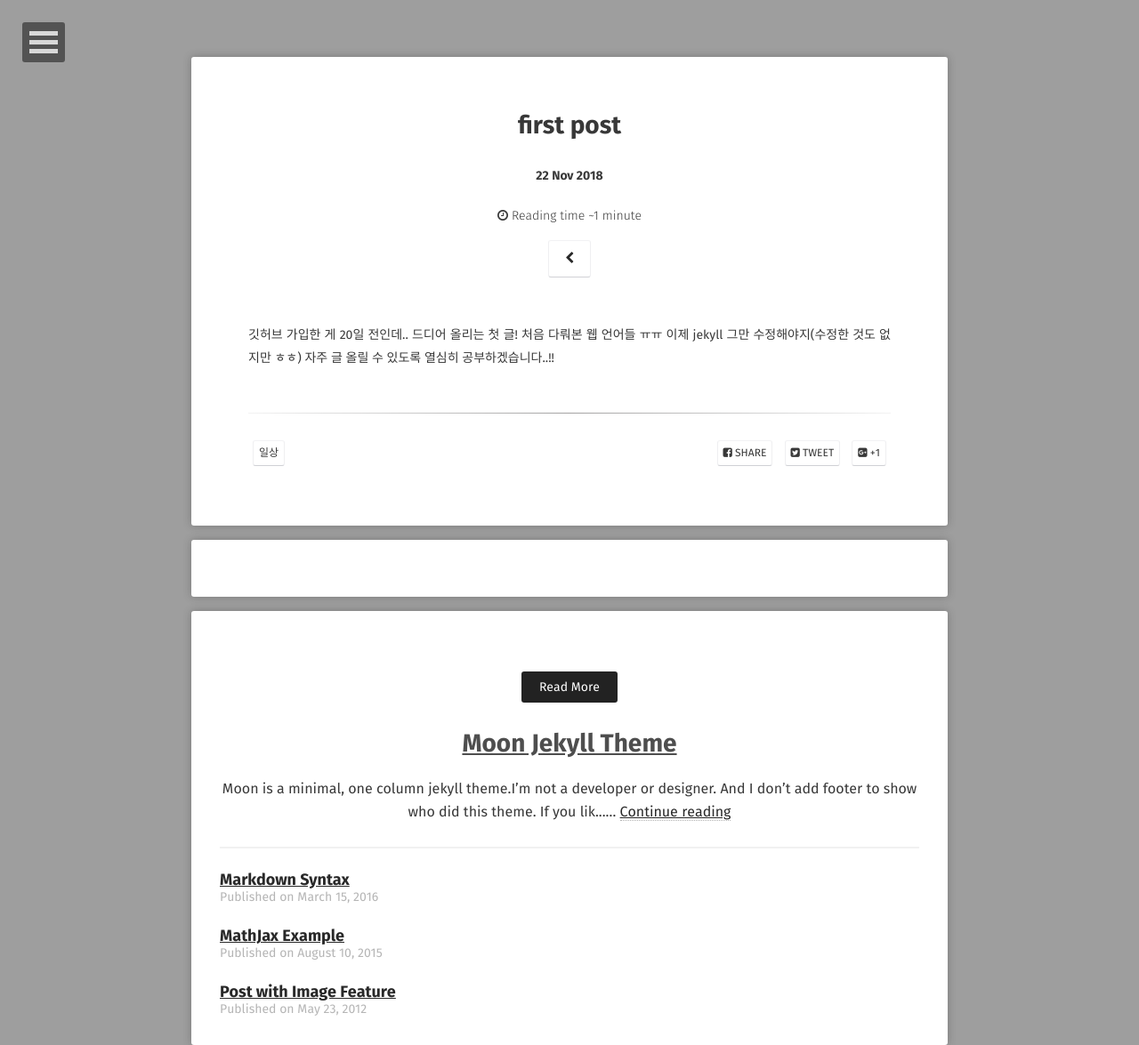
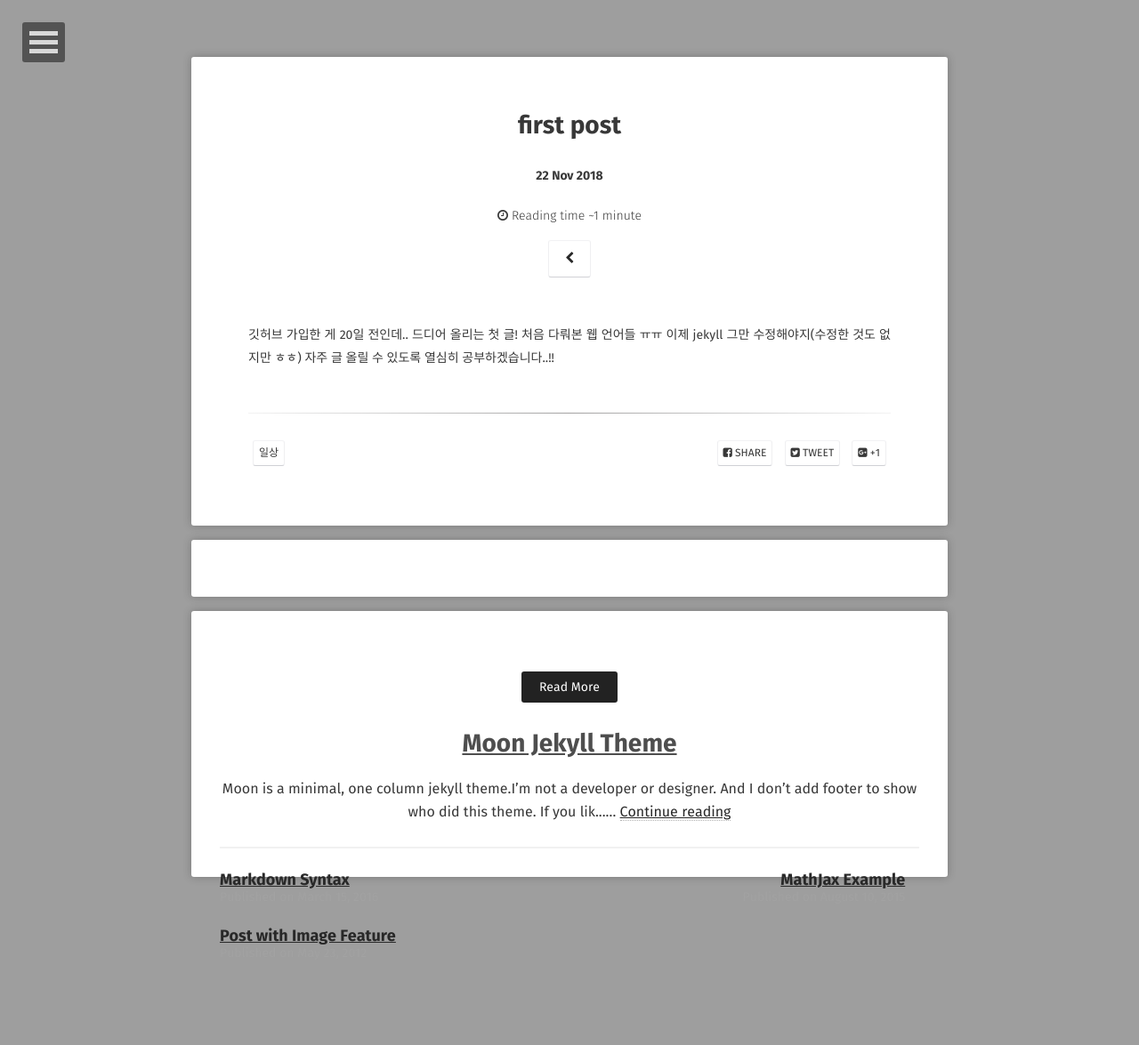
Before and after one commit to incheony/incheony.github.io, a Jekyll site: the page built from _posts/2018-11-22-my_first.md, in a window 1280 px wide. Shown: the whole page at 89% size. Built offline with Jekyll 4.4.1, drawn with Linux system fonts in a browser that asks for light colours; some web fonts are replaced; comment, search, counter and statistics services are not loaded; after the commit the page ends 1080 px from its top, so only the background shows below that.

Commit message:
Update site.scss

```diff
--- a/_sass/site.scss
+++ b/_sass/site.scss
@@ -255,6 +255,14 @@ body {
 			text-align: right;
 		}
 	}
+	@media #{$notsmall} {
+		width: 49%;
+		float: left;
+
+		&:nth-child(2) {
+			text-align: right;
+		}
+	}
 }
 // related-post
 .related {
```
